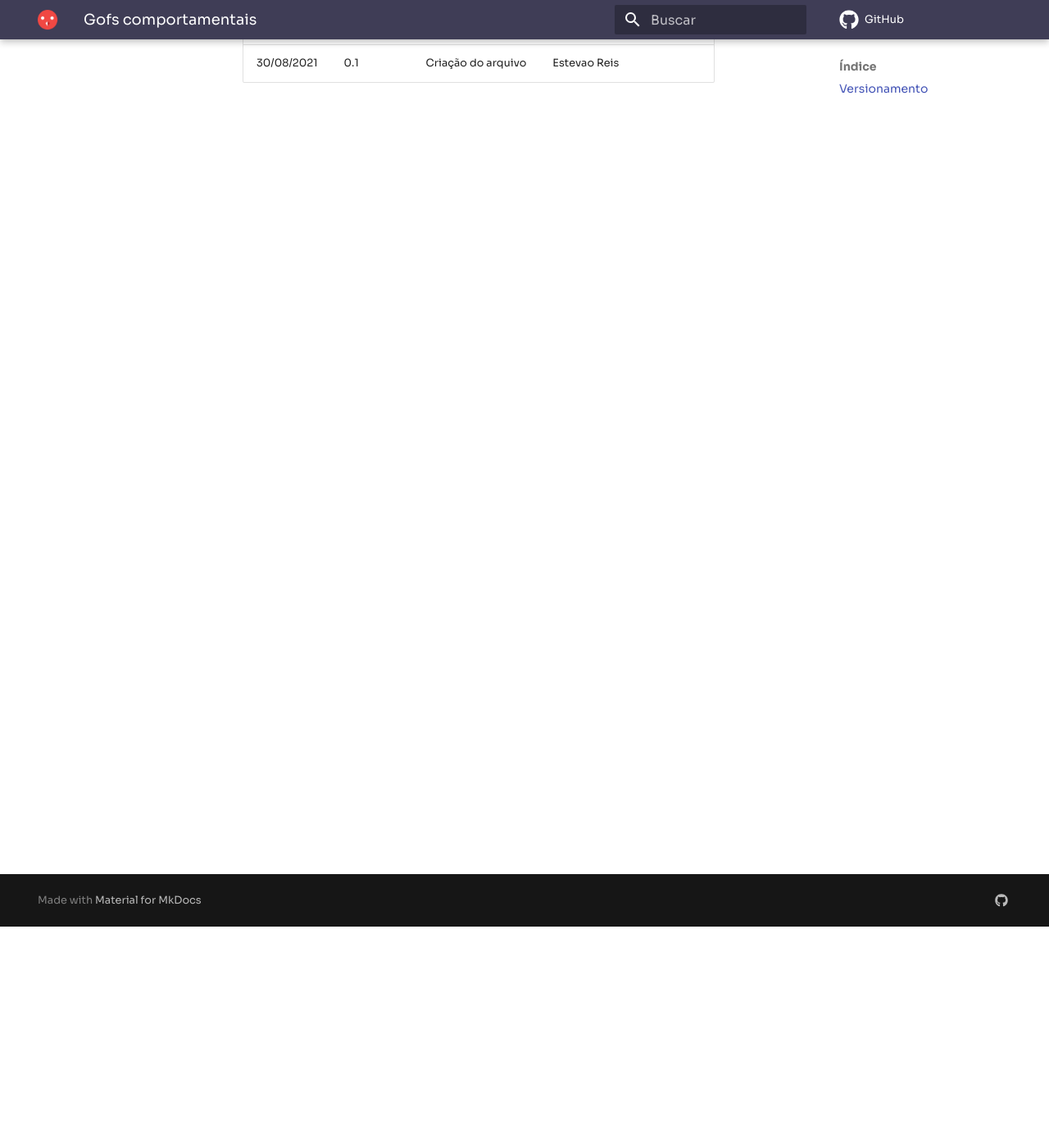
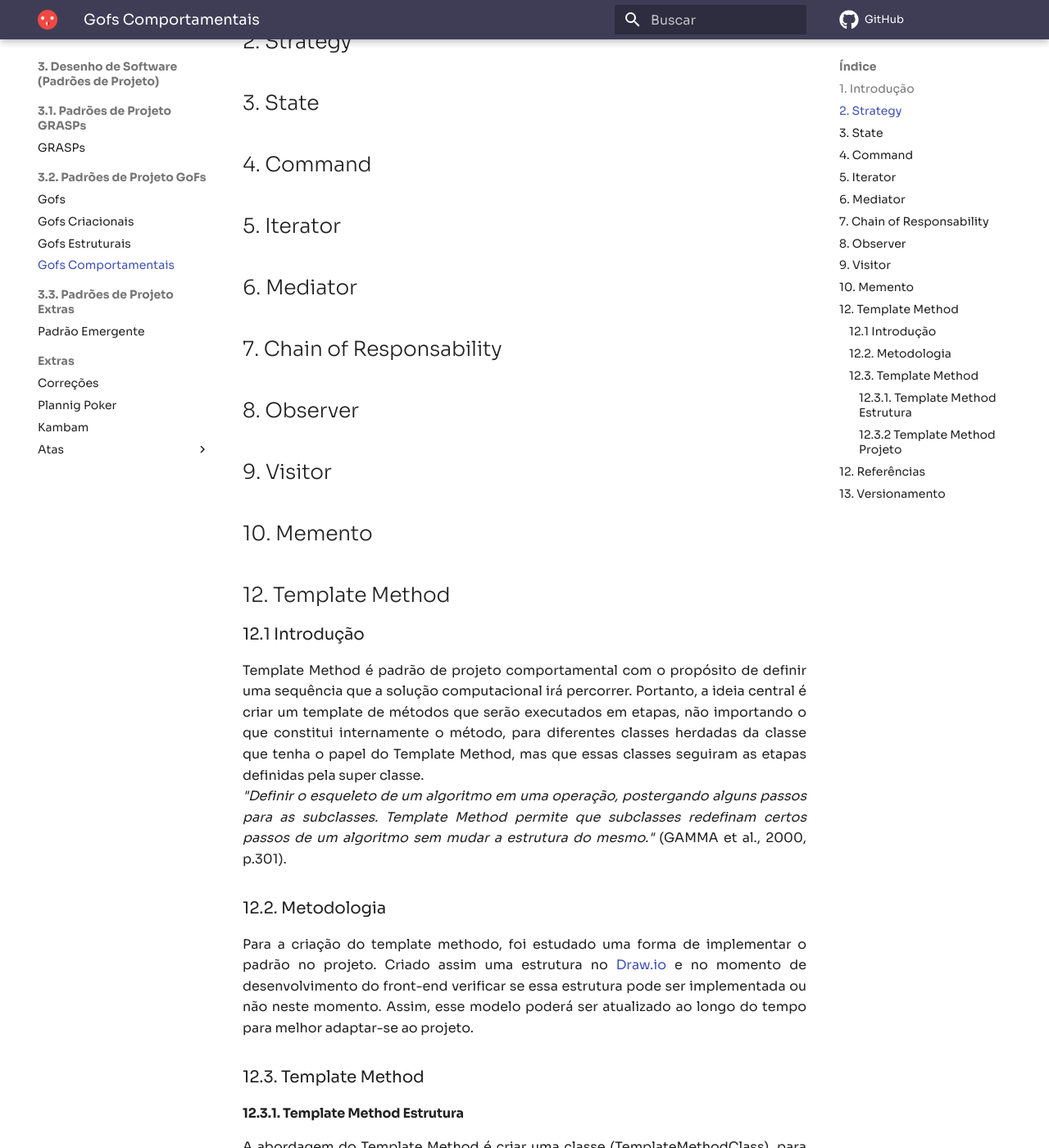
Before and after one commit to UnBArqDsw2021-1/2021.1_G04_Cardeal, an MkDocs documentation site: the page built from docs/padroesDeProjeto/gofs_comportamentais.md, in a window 1280 px wide and 1400 px high, scrolled down 270 px. Shown: the whole window at 82% size. Built offline with MkDocs 1.6.1 and Material for MkDocs 9.7.7, drawn with Linux system fonts in a browser that asks for light colours; comment, search, counter and statistics services are not loaded; some of the changed text lies outside the part shown.

Commit message:
Restructuring of documents for the third delivery

```diff
--- a/docs/padroesDeProjeto/gofs_comportamentais.md
+++ b/docs/padroesDeProjeto/gofs_comportamentais.md
@@ -1,5 +1,70 @@
-## Versionamento
+# GoFs Comportamentais
 
-| Data       | Versão | Descrição         | Autores       | Revisores    |
-| ---------- | ------ | ----------------- | ------------- | -----------  |
-| 30/08/2021 | 0.1    | Criação do arquivo| Estevao Reis  |              |
+## 1. Introdução
+## 2. Strategy
+## 3. State
+## 4. Command
+## 5. Iterator
+## 6. Mediator
+## 7. Chain of Responsability
+## 8. Observer
+## 9. Visitor
+## 10. Memento
+## 12. Template Method
+### 12.1 Introdução
+
+<p align = "justify"> Template Method é padrão de projeto comportamental com o propósito de definir uma sequência que a solução computacional irá percorrer. Portanto, a ideia central é criar um template de métodos que serão executados em etapas, não importando o que constitui internamente o método, para diferentes classes herdadas da classe que tenha o papel do Template Method, mas que essas classes seguiram as etapas definidas pela super classe. </br>
+<cite>"Definir o esqueleto de um algoritmo em uma operação, postergando alguns passos para
+as subclasses. Template Method permite que subclasses redefinam certos passos de um
+algoritmo sem mudar a estrutura do mesmo."</cite> (GAMMA et al., 2000, p.301).</p>
+
+### 12.2. Metodologia
+
+<p align = "justify"> Para a criação do template methodo, foi estudado uma forma de implementar o padrão no projeto. Criado assim uma estrutura no <a href="https://app.diagrams.net/" target="_blank">Draw.io</a> e no momento de desenvolvimento do front-end verificar se essa estrutura pode ser implementada ou não neste momento. Assim, esse modelo poderá ser atualizado ao longo do tempo para melhor adaptar-se ao projeto.</p>
+
+### 12.3. Template Method
+
+#### 12.3.1. Template Method Estrutura
+
+<p align = "justify"> A abordagem do Template Method é criar uma classe (TemplateMethodClass), para especificar a sequência de métodos que serão executados em ordem, assim, protegendo as subclasses para seguirem essa ordem estabelecida. Essa sequência de métodos pode ser sobrescrita nas classes herdadas, assim cada subclasse possui sua particularidade no método, mas não na sequência, ou o método da sequência pode ser padrão para todas as subclasses. </p></br>
+
+<h6 align = "center">Figura 1 - Template Method estrutura, versão 1.0.</h6>
+
+[![Template Method Estrutura](./img/exemplo_TemplateMethod1.png)](./img/exemplo_TemplateMethod1.png){target=\_blank}
+
+<h6 align = "center">Fonte: Site <a href="https://app.diagrams.net/" target="_blank">Draw.io</a></h6></br>
+
+#### 12.3.2 Template Method Projeto
+
+<p align = "justify"> A abordagem do Template Method para o projeto foi criada para que a sequência de métodos seja seguida por todas as subclasses, mas apenas um método da subclasse é diferente. Portanto a sequência foi esquematizada com o primeiro método fazendo a requisição para o banco de dados das postagens, o método da subclasse que diferencia entre os outros, é o método da filtragem, assim cada classe concreta, possui uma filtragem diferente, escolhida pelo usuário, e a última etapa da sequência é o método de exibição das postagens na página. </p></br>
+
+<h6 align = "center">Figura 2 - Template Method Projeto, versão 1.0.</h6>
+
+[![Template Method Estrutura](./img/projeto_template.png)](./img/projeto_template.png){target=\_blank}
+
+<h6 align = "center">Fonte: Site <a href="https://app.diagrams.net/" target="_blank">Draw.io</a></h6></br>
+
+## 12. Referências
+
+> GAMMA, Erich; HELM, Richard; JOHNSON, Ralph; VLISSIDES, John. **Padrões de Projeto**: Soluções reutilizáveis de software orientado a objetos. Porto Alegre: Bookman, 2007.
+
+---
+
+> SERRANO, Milene. **Arquitetura e Desenho de Software:** Aula GoFs Estruturais, disponível em: [aprender3.unb](https://aprender3.unb.br/pluginfile.php/897143/mod_label/intro/Arquitetura%20e%20Desenho%20de%20Software%20-%20Aula%20GoFs%20Estruturais%20-%20Profa.%20Milene.pdf){target=\_blank} (último acesso: dia 13 de setembro de 2021).
+
+---
+
+> [Draw.io: The easiest way for Confluence teams to collaborate using diagrams](https://drawio-app.com/){target=\_blank}, acessado dia 11 de setembro de 2021.
+
+---
+
+> [Refactoring: Template Method](https://www.figma.com){target=\_blank}, acessado dia 11 de agosto de 2021.
+
+---
+## 13. Versionamento
+
+| Data       | Versão | Descrição         | Autores       |
+| ---------- | ------ | ----------------- | ------------- |
+| 30/08/2021 | 0.1    | Criação do arquivo| Estevao Reis  |
+| 13/09/2021 |  1.2   | Adição do conteúdo | [Tomás Veloso](https://github.com/tomasvelos0) |
+| 17/09/2021 | 0.3   | Estruturação do Arquivo| Estevao Reis|
--- a/mkdocs.yml
+++ b/mkdocs.yml
@@ -66,17 +66,17 @@
           - Gofs: padroesDeProjeto/gofs.md
           - Gofs Criacionais: padroesDeProjeto/gofs_criacionais.md
           - Gofs Estruturais: padroesDeProjeto/gofs_estruturais.md
-          - Gofs Comportamentais:
-              - Template Method: padroesDeProjeto/gofs_comportamentais_template.md
+          - Gofs Comportamentais: padroesDeProjeto/gofs_comportamentais.md
       - 3.3. Padrões de Projeto Extras:
           - Padrão Emergente: padroesDeProjeto/padraoEmergente.md
       - Extras:
           - Correções: padroesDeProjeto/correcoes_E2.md
+          - Plannig Poker: padroesDeProjeto/planning_poker.md
+          - Kambam: padroesDeProjeto/kambam.md
           - Atas:
               - 30/08/2021: padroesDeProjeto/atas/30-08-21.md
               - 06/09/2021: padroesDeProjeto/atas/06-09-21.md
               - 10/09/2021: padroesDeProjeto/atas/10-09-21.md
-          - Planning Poker: padroesDeProjeto/planning_poker.md
 extra_css:
   - stylesheets/extra.css
 
```
Also changed, not shown: docs/padroesDeProjeto/GRASPs.md (+17 -4 lines), docs/padroesDeProjeto/extras.md (deleted, +0 -5 lines), docs/padroesDeProjeto/gofs_comportamentais_template.md (deleted, +0 -63 lines), docs/padroesDeProjeto/gofs_criacionais.md (+17 -4 lines), docs/padroesDeProjeto/gofs_estruturais.md (+16 -4 lines), docs/padroesDeProjeto/kambam.md (added, +5 -0 lines).
